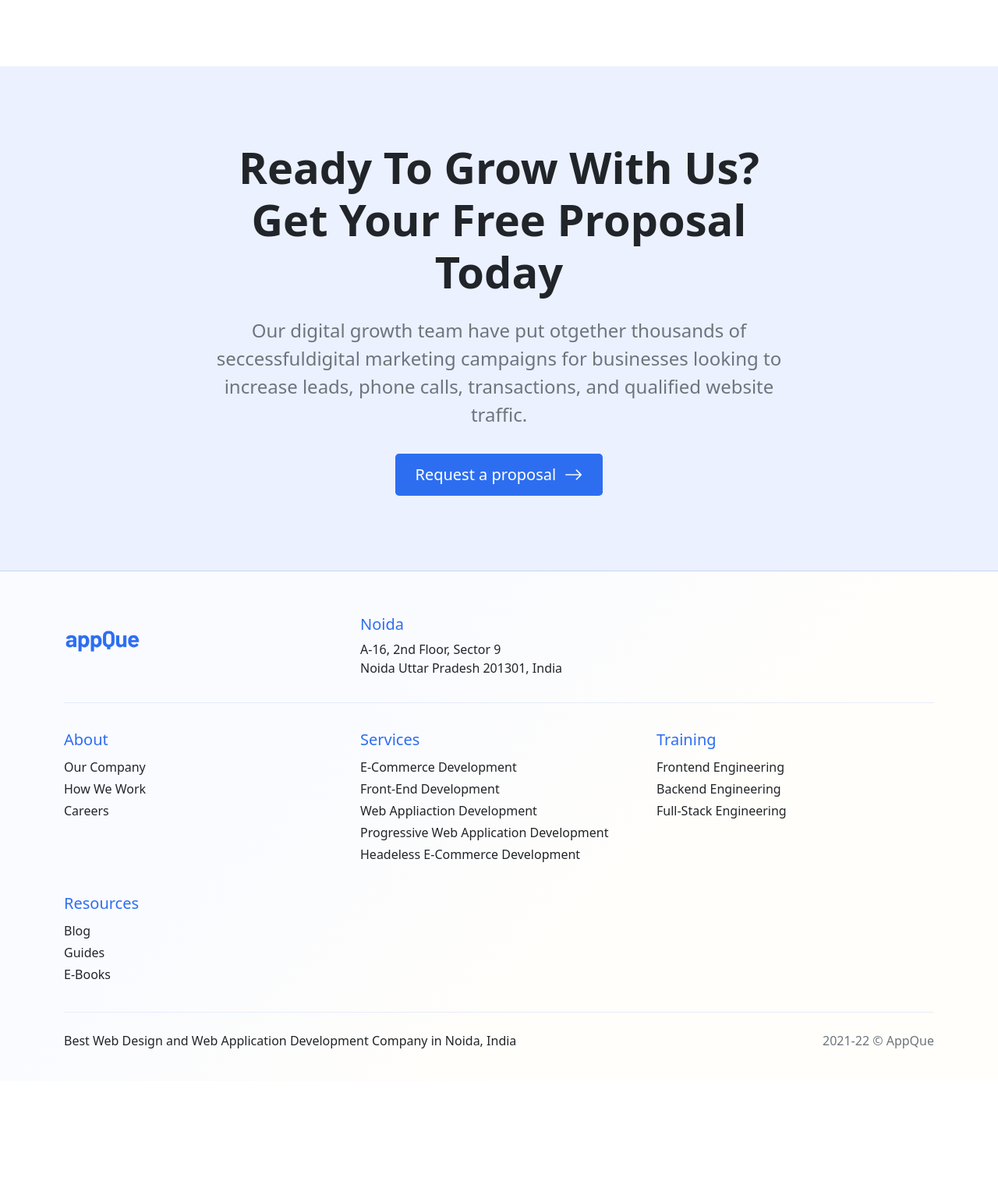
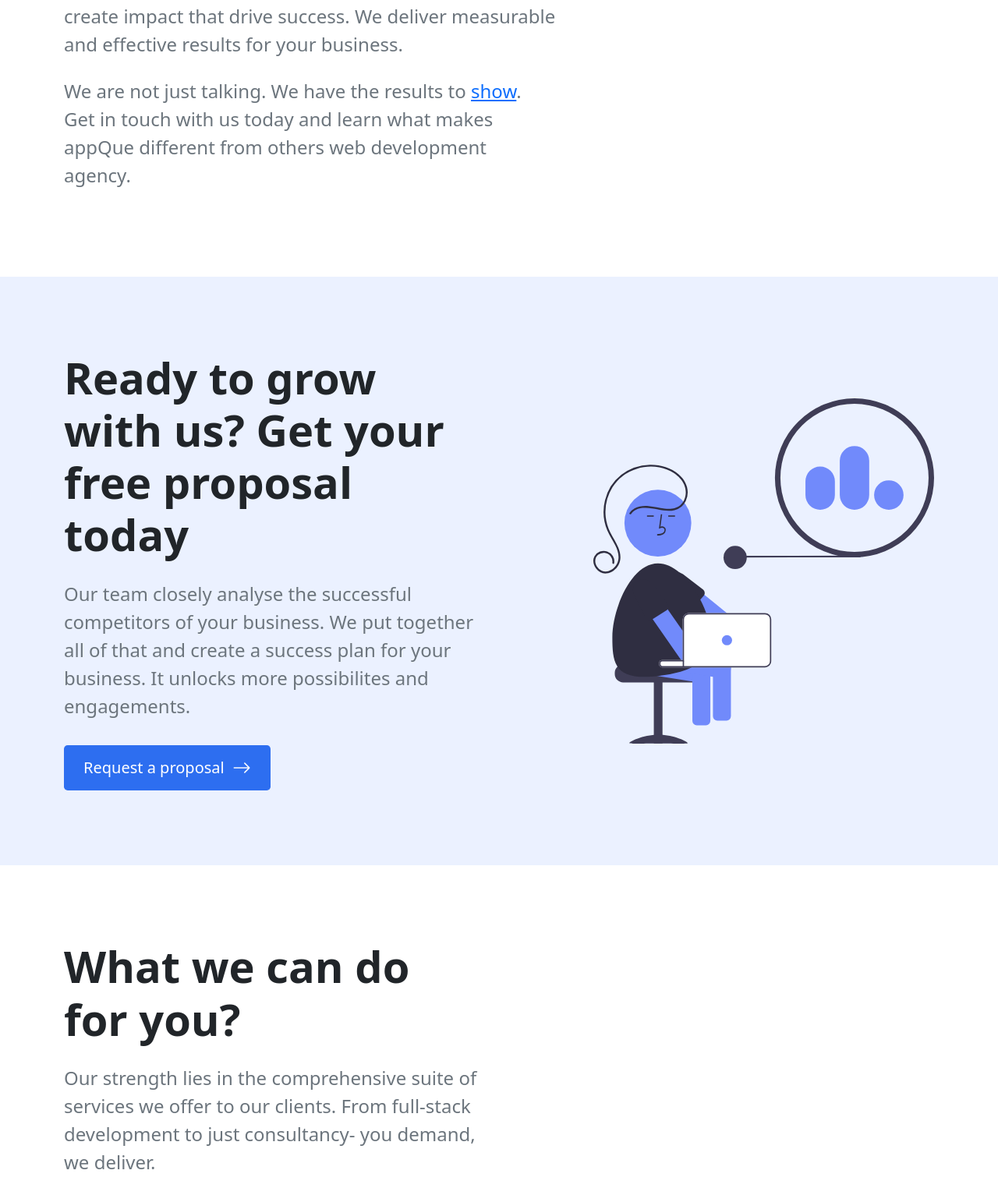
Before and after one commit to arun-pratap/experiment, a Gatsby site: page / in a window 1280 px wide. Shown: the part 1258-2800 px from the top of the page at 78% size. Before the commit the page ends 2645 px from the top, so only its background shows below. Built offline with nearby package versions, Linux system fonts and the light colour scheme; Gatsby itself is replaced by a stand-in of ours.

Commit message:
checking if git is connected

```diff
--- a/src/components/CallToAction.js
+++ b/src/components/CallToAction.js
@@ -2,7 +2,11 @@ import React from "react";
 
 export default function CallToAction({ btnText, others }) {
   return (
-    <button {...others} className="d-inline-flex align-items-center btn btn-lg text-white mt-2 px-4 bg--primary">
+    <button
+      {...others}
+      className="d-inline-flex align-items-center btn btn-lg text-white mt-2 px-4 bg--primary"
+      style={{ paddingTop: "0.65rem", paddingBottom: "0.65rem" }}
+    >
       {btnText}
       <i class="bi bi-arrow-right fs-4"></i>
     </button>
--- a/src/pages/index.js
+++ b/src/pages/index.js
@@ -5,8 +5,8 @@ import Seo from "../components/Seo";
 import logoPrimary from "../images/logo/logo-primary.png";
 import Fade from "react-reveal/Fade";
 import Zoom from "react-reveal/Zoom";
-import digital from "../svgs/undraw-digital-nomad.svg";
-import ContactForm from "../components/ContactForm";
+import digitalNomad from "../svgs/undraw-digital-nomad.svg";
+import results from "../svgs/undraw-results.svg";
 import CallToAction from "../components/CallToAction";
 
 const IndexPage = () => {
@@ -56,7 +56,7 @@ const IndexPage = () => {
               </div>
               <div className="col-12 col-md-7 col-lg-4 col-xl-5 text-white">
                 <Zoom>
-                  <img src={digital} className="img-fluid" />
+                  <img src={digitalNomad} className="img-fluid" />
                 </Zoom>
               </div>
             </div>
@@ -65,25 +65,27 @@ const IndexPage = () => {
 
         <div className="container-fluid py-5">
           <div className="container py-5">
-            <div className="row g-3 justify-content-center align-items-center">
-              <div className="col-12">
-                <h2 className="display-4 fw-bold text-start text-capitalize ">
+            <div className="row g-5 justify-content-between align-items-start">
+              <div className="col-12 col-md-7 col-lg-6 col-xl-7">
+                <h2 className="display-4 mb-4 fw-bold text-start ">
                   Our tech-driven services help your business build trust,
                   credibility and engage visitors.
                 </h2>
-              </div>
-              <div className="col-12">
                 <p className="fs-4 mb-4 text-secondary">
                   Combining our team and modern cutting-edge teachnology keeps
                   you one step ahead from your competition. Our web development
                   services help you create impact that drive success. We deliver
                   measurable and effective results for your business.
                 </p>
-                <p className="fs-4 mb-4 text-secondary">
-                  We are not just talking. We have the results to
-                  <a href="#"> show</a>. Get in touch with us today and learn what makes
-                  appQue different from others web development agency.
+                <p className="fs-4 text-secondary">
+                  We are not just talking. We have the results to&nbsp;
+                  <a href="#">show</a>. Get in touch with us today and learn
+                  what makes appQue different from others web development
+                  agency.
                 </p>
+              </div>
+              <div className="col-12 col-md-5 col-lg-5 d-none d-md-block text-center">
+                <img src={results} alt="..." className="img-fluid" />
               </div>
             </div>
           </div>
@@ -94,20 +96,57 @@ const IndexPage = () => {
           style={{ backgroundColor: "rgb(235, 241, 255)" }}
         >
           <div className="container py-5">
-            <div className="row g-3 justify-content-center">
-              <div className="col-12 col-lg-8">
-                <h2 className="display-4 fw-bold text-capitalize text-sm-center">
+            <div className="row g-5 justify-content-between align-items-center">
+              <div className="col-12 col-md-7 col-lg-6">
+                <h2 className="display-4 mb-4 fw-bold text-start">
                   Ready to grow with us? Get your free proposal today
                 </h2>
-              </div>
-              <div className="col-12 col-lg-8 text-sm-center">
-                <p className="fs-4 mb-4 text-sm-center text-secondary">
-                  Our digital growth team have put otgether thousands of
-                  seccessfuldigital marketing campaigns for businesses looking
-                  to increase leads, phone calls, transactions, and qualified
-                  website traffic.
+                <p className="fs-4 mb-4 text-secondary">
+                  Our team closely analyse the successful competitors of your
+                  business. We put together all of that and create a success
+                  plan for your business. It unlocks more possibilites and
+                  engagements.
                 </p>
                 <CallToAction btnText="Request a proposal&nbsp;&nbsp;" />
+              </div>
+
+              <div className="col-12 col-md-5 col-lg-5 d-none d-md-block text-center">
+                <img src={results} alt="..." className="img-fluid" />
+              </div>
+            </div>
+          </div>
+        </div>
+
+        {/*
+        - Satisfied Customers [ 2 to 3 ] (optional)
+        - 4 to 6 Features with icon, heading and paragraph
+        - Services Listed heading, para and link to individual service page
+        - Talk in Numbers what we can help to establish (optional)
+        - large highlighted contact form with two column => 1:heading, paragraph,cta 2:image
+
+        */}
+        <div className="container-fluid py-5">
+          <div className="container py-5">
+            <div className="row g-5">
+              <div className="col-12 col-md-6">
+                <h2 className="display-4 mb-4 fw-bold text-start">
+                  What we can do for you?
+                </h2>
+                <p className="fs-4 mb-4 text-secondary">
+                  Our strength lies in the comprehensive suite of services we
+                  offer to our clients. From full-stack development to just
+                  consultancy- you demand, we deliver.
+                </p>
+              </div>
+              <div classname="col-12 col-md-6">
+                <h2 className="display-4 mb-4 fw-bold text-start">
+                  What we can do for you?
+                </h2>
+                <p className="fs-4 mb-4 text-secondary">
+                  Our strength lies in the comprehensive suite of services we
+                  offer to our clients. From full-stack development to just
+                  consultancy- you demand, we deliver.
+                </p>
               </div>
             </div>
           </div>
```
Also changed, not shown: src/svgs/undraw-results.svg (added).
